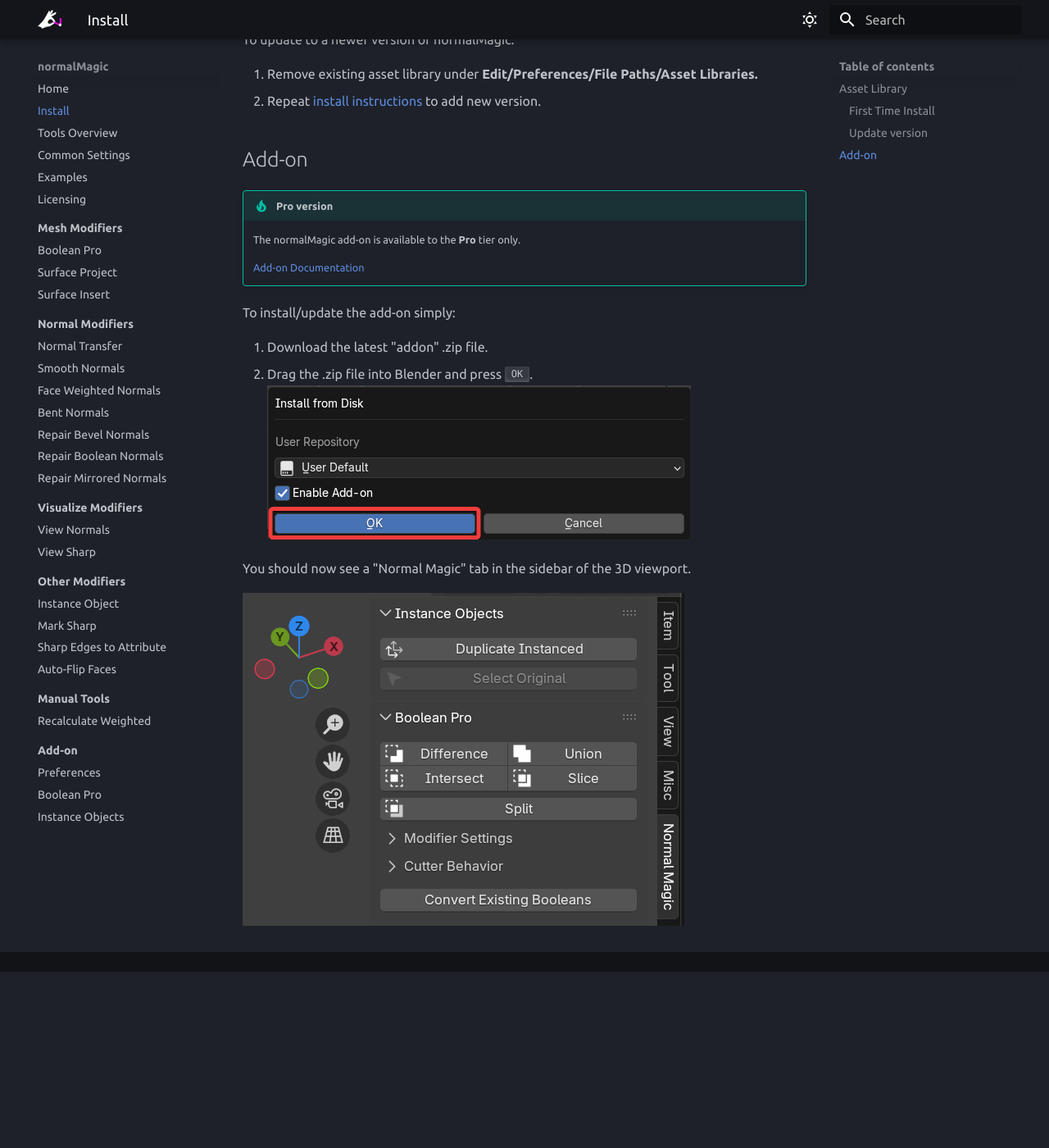
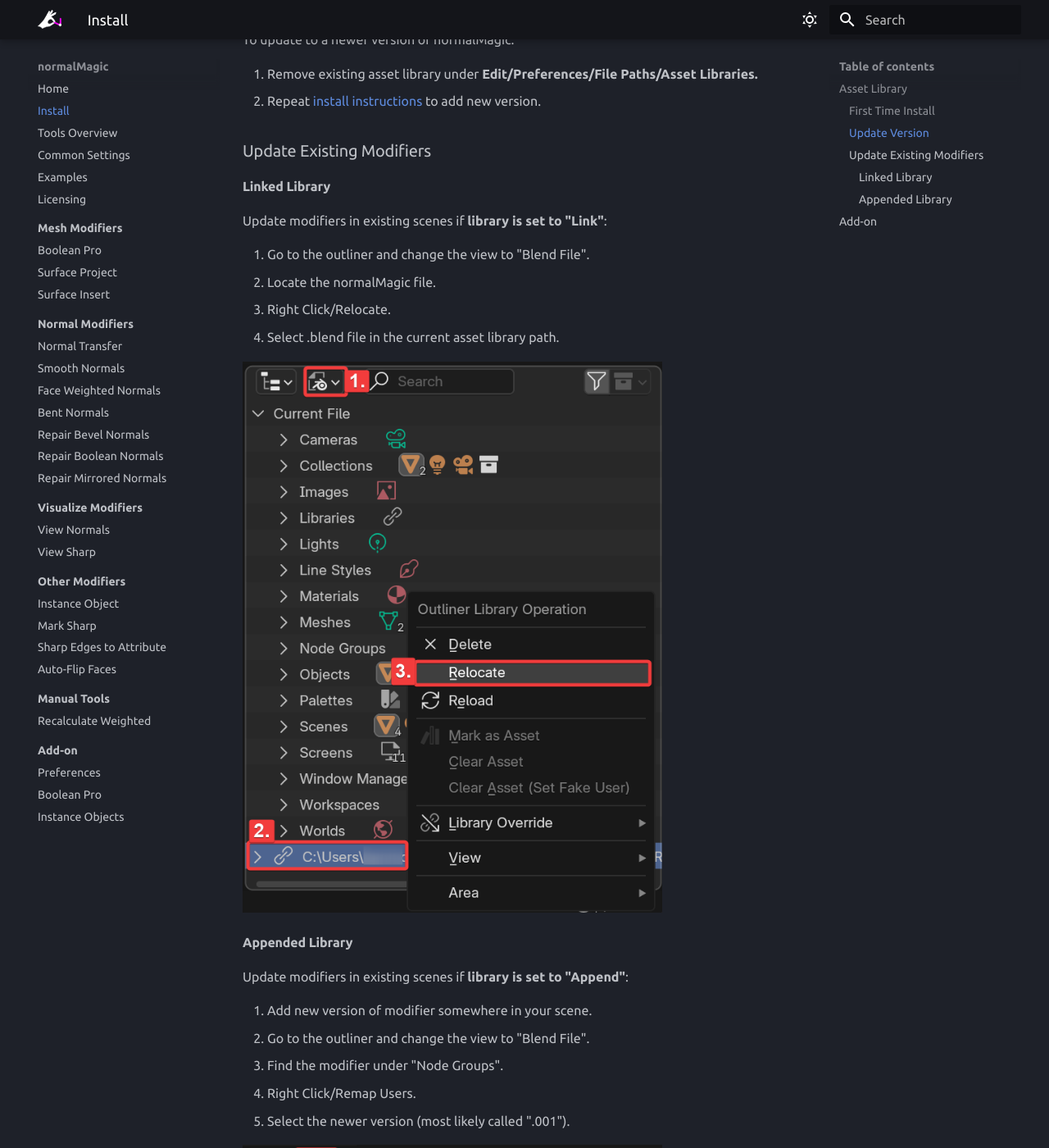
Before and after one commit to SpaghetMeNot/normalmagic, an MkDocs documentation site: the page built from docs/install.md, in a window 1280 px wide and 1400 px high, scrolled down 3515 px. Shown: the whole window at 82% size. Built offline with MkDocs 1.6.1 and Material for MkDocs 9.7.7, drawn with Linux system fonts in a browser that asks for light colours; some web fonts are replaced; the version menu is left out; before the commit the page ends 4700 px from its top, so only the background shows below that.

Commit message:
Adding instructions for updating existing modifiers

```diff
--- a/docs/install.md
+++ b/docs/install.md
@@ -26,12 +26,36 @@
 
 normalMagic should now be installed. Modifiers will now show up under the **Add Modifier** menu. ![install_check](./assets/install/install_check.png)
 
-### Update version
+### Update Version
 
 To update to a newer version of normalMagic:
 
 1. Remove existing asset library under **Edit/Preferences/File Paths/Asset Libraries.**
 2. Repeat [install instructions](#first-time-install) to add new version.
+
+### Update Existing Modifiers
+
+#### Linked Library
+Update modifiers in existing scenes if **library is set to "Link"**:
+
+1. Go to the outliner and change the view to "Blend File".
+2. Locate the normalMagic file.
+3. Right Click/Relocate.
+4. Select .blend file in the current asset library path.
+
+![Relocate Library](./assets/install/relocate_library.png){ width=512 }
+
+#### Appended Library
+
+Update modifiers in existing scenes if **library is set to "Append"**:
+
+1. Add new version of modifier somewhere in your scene.
+2. Go to the outliner and change the view to "Blend File".
+3. Find the modifier under "Node Groups".
+4. Right Click/Remap Users.
+5. Select the newer version (most likely called ".001").
+
+![Remap Modifiers](./assets/install/remap_modifiers.png){ width=512 }
 
 
 
```
Also changed, not shown: docs/assets/install/relocate_library.png (added), docs/assets/install/remap_modifiers.png (added).
